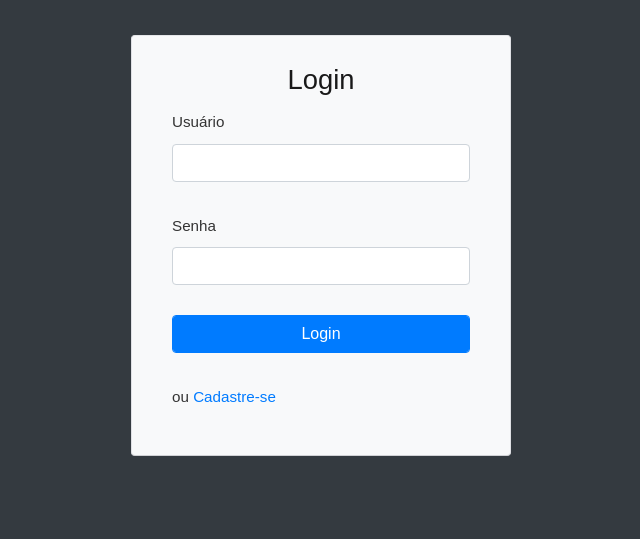
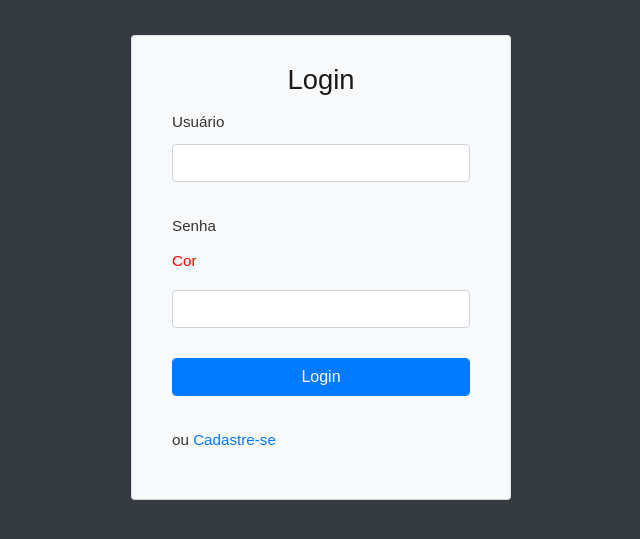
Before and after one commit to belec0/medirafacada, a PHP site: page /view/auth/login-form.php in a window 1280 px wide. Shown: the top 539 px of the page, without its empty margins (319-959 px from the left). Run offline with PHP 8.4, Linux system fonts and the light colour scheme.

Commit message:
Revert "Retirando o teste em css"
This reverts commit e1a2788d8102cd9ab04f75eeb65de5d78bd32048.

```diff
--- a/view/auth/login-form.php
+++ b/view/auth/login-form.php
@@ -29,6 +29,7 @@ if (! empty($_SESSION['id'])) {
                 <div class="field-column">
                     <div>
                         <label for="password">Senha</label><span id="password_info" class="error-info"></span>
+                        <p id="testee">Cor</p>
                     </div>
                     <div>
                         <input name="password" id="password" type="password" class="form-control">
--- a/view/css/style.css
+++ b/view/css/style.css
@@ -301,7 +301,9 @@ input:checked + .slider:before {
 #form-estilo {
   text-align: -webkit-center;
 }
-
+#testee {
+  color: red;
+}
 /* Estilização Página de login - MOBILE 400p x 700p */
 
 @media(max-width: 1000px) {
--- a/view/layout/topTheme.php
+++ b/view/layout/topTheme.php
@@ -64,7 +64,7 @@
     <head>
         <title>User Login</title>
         <link rel="stylesheet" href="https://stackpath.bootstrapcdn.com/bootstrap/4.5.0/css/bootstrap.min.css" integrity="sha384-9aIt2nRpC12Uk9gS9baDl411NQApFmC26EwAOH8WgZl5MYYxFfc+NcPb1dKGj7Sk" crossorigin="anonymous">
-        <link href="../css/style.css" rel="stylesheet" type="text/css" />
+        <link href="./view/css/style.css" rel="stylesheet" type="text/css" />
 
         <script src="https://code.jquery.com/jquery-3.5.1.slim.min.js" integrity="sha384-DfXdz2htPH0lsSSs5nCTpuj/zy4C+OGpamoFVy38MVBnE+IbbVYUew+OrCXaRkfj" crossorigin="anonymous"></script>
         <script src="https://cdn.jsdelivr.net/npm/popper.js@1.16.0/dist/umd/popper.min.js" integrity="sha384-Q6E9RHvbIyZFJoft+2mJbHaEWldlvI9IOYy5n3zV9zzTtmI3UksdQRVvoxMfooAo" crossorigin="anonymous"></script>
```
